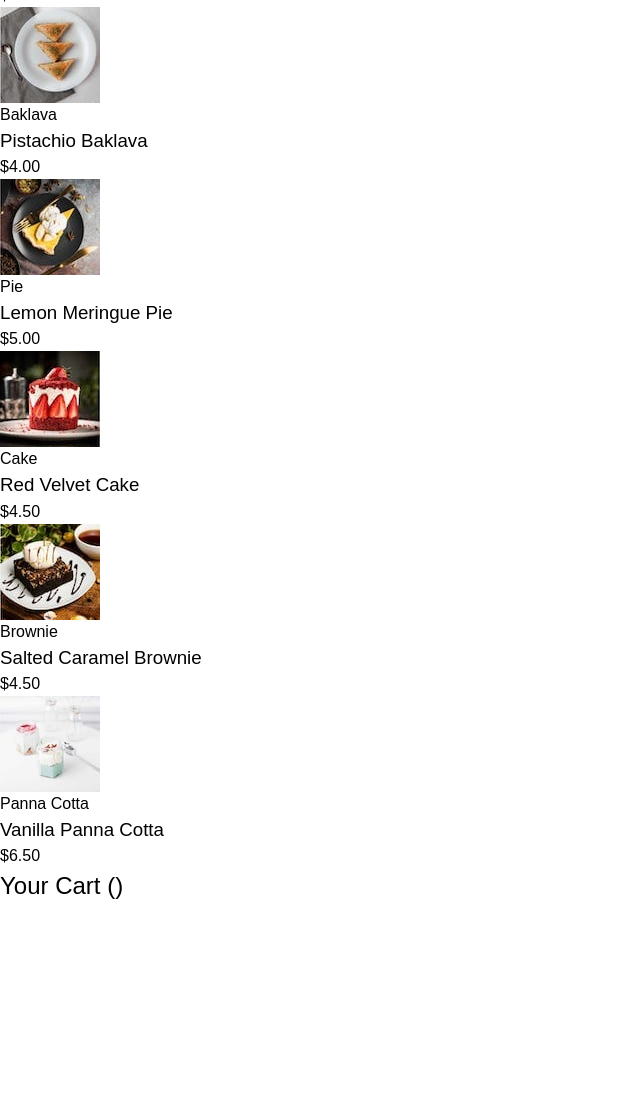
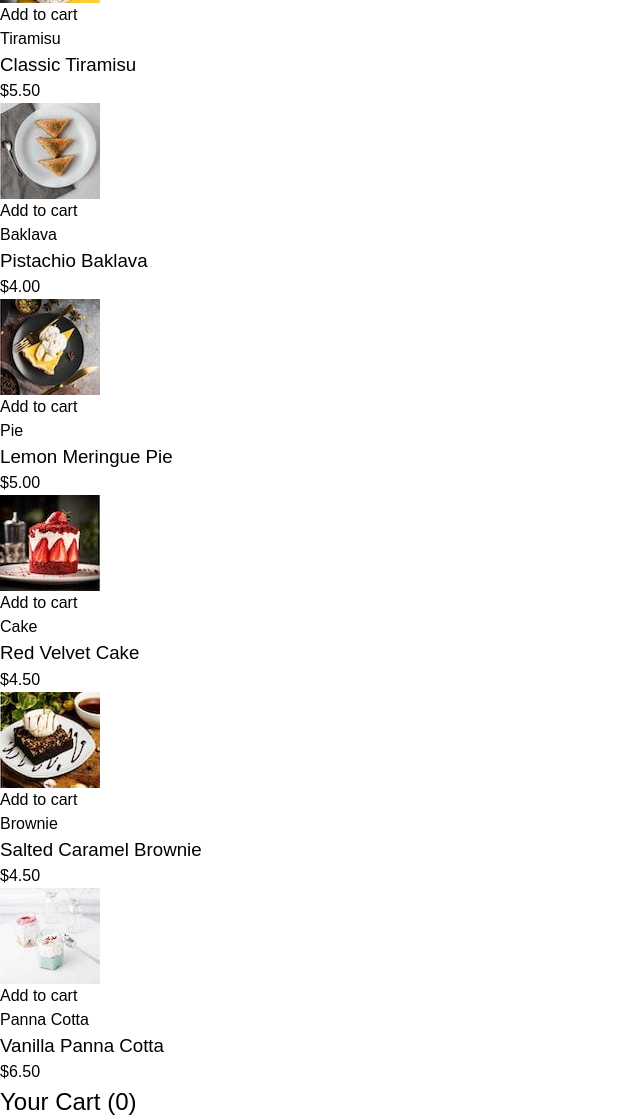
Before and after one commit to Joaquim-python3/product-list-with-cart, a website built with Vite: page vite-project/index.html in a window 1280 px wide. Shown: the part 729-1849 px from the top of the page, without its empty margins (0-640 px from the left). Before the commit the page ends 1633 px from the top, so only its background shows below. Built offline with nearby package versions, Linux system fonts and the light colour scheme.

Commit message:
Adiciona script de contagem
- Adiciona script para adicionar uma quantidade unitária de um produto ao carrinho
- Adiciona o arquivo para realizar a contagem

```diff
--- a/vite-project/index.html
+++ b/vite-project/index.html
@@ -20,11 +20,11 @@
     <div class="container">
       <main class="main" id="main">
         <h1 class="main__title">Desserts</h1>
-        <div class="main__products" id="products-label"></div>
+        <div class="main__products" id="products_label"></div>
       </main>
       <aside class="aside" id="aside">
         <h2 class="aside__title">
-          Your Cart (<span id="quantity_products"></span>)
+          Your Cart (<span id="quantity_products">0</span>)
         </h2>
       </aside>
     </div>
--- a/vite-project/src/main.js
+++ b/vite-project/src/main.js
@@ -1,9 +1,15 @@
 import { getData } from "./scripts/api";
 import { setProduct } from "./scripts/products";
-import "../src/main.scss"
+import { escutarAddToCart } from "./scripts/cart";
+import "../src/main.scss";
 
 getData()
   .then((response) => response.json())
   .then((data) => {
     setProduct(data);
+    escutarAddToCart(() => {
+      const span = document.getElementById("quantity_products");
+      const atual = parseInt(span.innerText) || 0;
+      span.innerText = atual + 1;
+    });
   });
--- /dev/null
+++ b/vite-project/src/scripts/cart.js
@@ -0,0 +1,7 @@
+export function escutarAddToCart(callback) {
+    const botoes = document.querySelectorAll("#add_cart");
+
+    botoes.forEach((botao) => {
+      botao.addEventListener("click", callback);
+    });
+  }
--- a/vite-project/src/scripts/products.js
+++ b/vite-project/src/scripts/products.js
@@ -1,4 +1,4 @@
-const productsLabel = document.getElementById("products-label");
+const productsLabel = document.getElementById("products_label");
 
 export function setProduct(data) {
   let html = "";
@@ -6,8 +6,13 @@ export function setProduct(data) {
   data.forEach((product) => {
     html += `
       <div class="main__card">
-        <img class="main__image" src="${product.image.thumbnail}" alt="${product.name}"  />
-        <div class="product-info">
+        <div class="main__top">
+            <img class="main__image" src="${product.image.thumbnail}" alt="${
+      product.name
+    }"  />
+            <button class="main__button" id="add_cart">Add to cart</button>
+        </div>
+        <div class="main__bottom">
             <p class="main__category">${product.category}</p>
             <h3 class="main__name">${product.name}</h3>
             <p class="main__price">$${product.price.toFixed(2)}</p>
```
